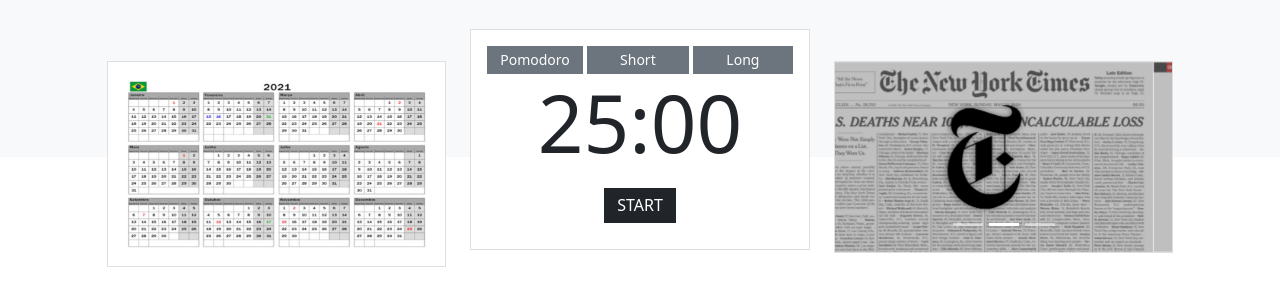
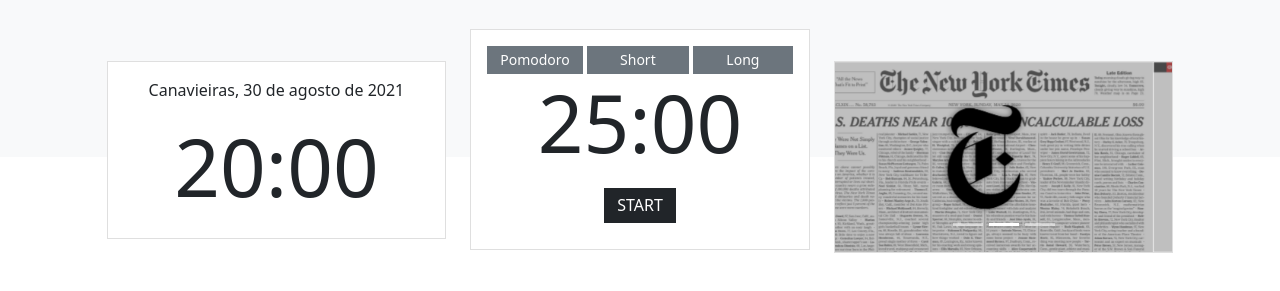
Before and after one commit to VictorCrisostomo/CS50, a plain HTML site: page Final Project/the-new-work-times/index.html in a window 1280 px wide. Shown: the part 73-364 px from the top of the page. Drawn offline with nearby package versions, Linux system fonts and the light colour scheme.

Commit message:
calendar

```diff
--- a/Final Project/the-new-work-times/index.html
+++ b/Final Project/the-new-work-times/index.html
@@ -34,7 +34,12 @@
         <div class="col-12 col-md-4">
           <div class="card text-center" id="secondary-cards">
             <div class="card-body">
-              <img src="/Final Project/the-new-work-times/images/calendar.png" alt="calendar" class="d-block w-100">
+              <div class="date">
+                <p>Canavieiras, 30 de agosto de 2021</p>
+              </div>
+              <div class="hour">
+                <h1 class="display-1">20:00</h1>
+              </div>
             </div>
           </div>
         </div>
```
